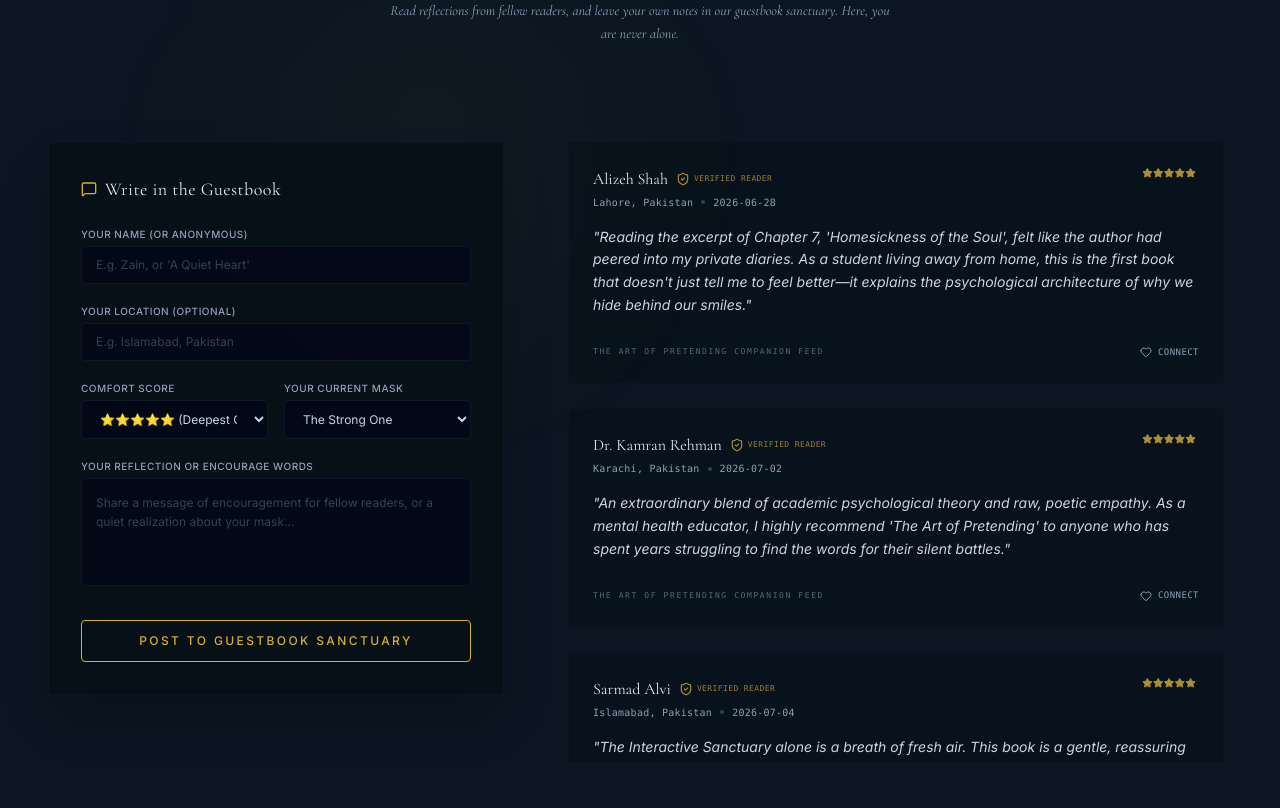
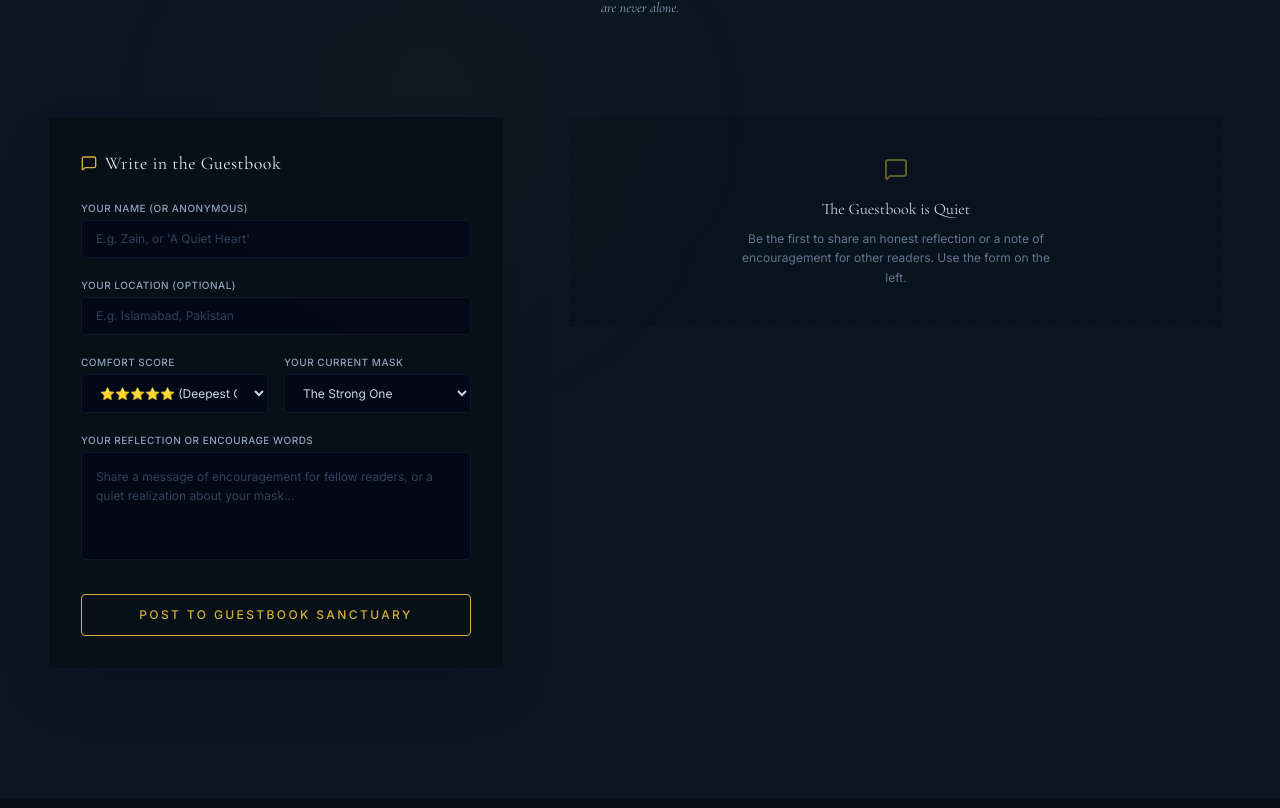
Before and after one commit to v2az1/Artofpretendingbyjs-, a React (Vite) app: page / in a window 1280 px wide. Shown: the part 7432-8240 px from the top of the page. Built offline with nearby package versions, Linux system fonts and the light colour scheme.

Commit message:
refactor: clean up initial data and refine metadata
- Reset INITIAL_REVIEWS to empty array
- Update SEO metadata and open graph titles
- Correct minor punctuation in content and comments

```diff
--- a/index.html
+++ b/index.html
@@ -3,7 +3,7 @@
   <head>
     <meta charset="UTF-8" />
     <meta name="viewport" content="width=device-width, initial-scale=1.0" />
-    <title>The Art of Pretending — Javeria Naseer | Official Book Sanctuary</title>
+    <title>The Art of Pretending by Javeria Naseer | Official Book Sanctuary</title>
 
     <!-- SEO Meta Tags -->
     <meta name="description" content="Discover 'The Art of Pretending' by Javeria Naseer. A profound literary and psychological guide exploring family systems, relationships, silent struggles, and the courage to unmask." />
@@ -20,7 +20,7 @@
     <link rel="preconnect" href="https://fonts.gstatic.com" crossorigin />
 
     <!-- Open Graph (OG) Cards -->
-    <meta property="og:title" content="The Art of Pretending — Javeria Naseer" />
+    <meta property="og:title" content="The Art of Pretending | Javeria Naseer" />
     <meta property="og:description" content="Official companion sanctuary for 'The Art of Pretending' by Javeria Naseer. Explore the psychological architecture of why we hide behind our smiles." />
     <meta property="og:url" content="https://javerianaseerliterary.com" />
     <meta property="og:type" content="book" />
@@ -30,7 +30,7 @@
 
     <!-- Twitter Cards -->
     <meta name="twitter:card" content="summary_large_image" />
-    <meta name="twitter:title" content="The Art of Pretending — Javeria Naseer" />
+    <meta name="twitter:title" content="The Art of Pretending | Javeria Naseer" />
     <meta name="twitter:description" content="Discover the official companion sanctuary of 'The Art of Pretending' by Javeria Naseer. Explore the path to emotional safety." />
     <meta name="twitter:image" content="https://javerianaseerliterary.com/src/assets/images/book_cover_real_1783097385467.jpg" />
 
--- a/src/components/AboutAuthor.tsx
+++ b/src/components/AboutAuthor.tsx
@@ -43,7 +43,7 @@ export default function AboutAuthor() {
 
           <div className="space-y-6 max-w-3xl text-slate-300 font-sans text-sm md:text-base leading-relaxed">
             <p>
-              Javeria Naseer is an emerging writer and a dedicated <strong className="text-[#d4af37]">BS Psychology student</strong> based in Pakistan. Her academic path offers her a unique lens into the intricate architectures of human emotion—specifically, the defensive masks we build to survive distress, social expectations, and personal trauma.
+              Javeria Naseer is an emerging writer and a dedicated <strong className="text-[#d4af37]">BS Psychology student</strong> based in Pakistan. Her academic path offers her a unique lens into the intricate architectures of human emotion: specifically, the defensive masks we build to survive distress, social expectations, and personal trauma.
             </p>
 
             <p>
@@ -52,7 +52,7 @@ export default function AboutAuthor() {
 
             <div className="relative py-6 my-4 border-y border-slate-900/80">
               <span className="font-serif text-lg md:text-xl italic text-slate-200 max-w-2xl block mx-auto leading-relaxed">
-                "I didn't write because I held all the answers. I wrote because my psychology studies taught me how to sit comfortably with the heavy questions. I wanted to build a quiet sanctuary in print—a place where people can slowly take off their public smiles and feel safe enough to fall apart, knowing they will be put back together with grace."
+                "I didn't write because I held all the answers. I wrote because my psychology studies taught me how to sit comfortably with the heavy questions. I wanted to build a quiet sanctuary in print, a place where people can slowly take off their public smiles and feel safe enough to fall apart, knowing they will be put back together with grace."
               </span>
             </div>
           </div>
--- a/src/components/Excerpt.tsx
+++ b/src/components/Excerpt.tsx
@@ -111,16 +111,16 @@ export default function Excerpt() {
                     >
                       <div className="space-y-6 pt-4 border-t border-slate-900/40 mt-6 text-slate-300 font-sans text-sm md:text-base leading-relaxed">
                         <p>
-                          That kind of stress had the decency not to rouse us at three in the morning. It was predictable. Containable. Almost courteous in its cruelty—a mercy I failed to recognize at the time.
+                          That kind of stress had the decency not to rouse us at three in the morning. It was predictable. Containable. Almost courteous in its cruelty, a mercy I failed to recognize at the time.
                         </p>
                         <p>
-                          I remember sitting in my hostel room one unremarkable night, not even during exam season, simply dwelling on all of it—on how uncomplicated things once were, back when the worst possible outcome had a syllabus and a due date. It felt peculiar to miss something I'd once resented. But I did. I sat there long enough that the thought stopped feeling trivial and started feeling undeniable.
+                          I remember sitting in my hostel room one unremarkable night, not even during exam season, simply dwelling on all of it, on how uncomplicated things once were, back when the worst possible outcome had a syllabus and a due date. It felt peculiar to miss something I'd once resented. But I did. I sat there long enough that the thought stopped feeling trivial and started feeling undeniable.
                         </p>
                         <p className="font-serif italic text-lg text-slate-200 py-2 border-l-2 border-[#d4af37]/30 pl-4 my-4">
                           What I didn't yet grasp was that life would eventually hand me questions with no answer key.
                         </p>
                         <p>
-                          Nobody warned us that growing up meant shouldering burdens that resisted measurement. Nobody warned us we'd one day long for the certainty of those old anxieties—not because those days were painless, but because the suffering came with instructions: Study harder. Try again. Await the results.
+                          Nobody warned us that growing up meant shouldering burdens that resisted measurement. Nobody warned us we'd one day long for the certainty of those old anxieties, not because those days were painless, but because the suffering came with instructions: Study harder. Try again. Await the results.
                         </p>
                         <p className="font-serif text-[#d4af37] font-medium tracking-wide">
                           Adult pain arrives with no instructions at all.
@@ -129,10 +129,10 @@ export default function Excerpt() {
                           There's another species of stress. The kind nobody prepares you for. It ignores timetables. It surfaces in the dead of night, presses against your chest, and amplifies every thought until it feels unbearably loud. It thrusts your deepest fears into your hands and demands you hold them, even when you're already depleted.
                         </p>
                         <p>
-                          It compels you to interrogate every silence, every message left unanswered, every conversation you never intended to replay. It trails you into a crowded room and still leaves you isolated. And gradually, without your noticing, it transforms honesty into performance—it teaches you to say "I'm fine" so convincingly that even you begin to believe the lie.
+                          It compels you to interrogate every silence, every message left unanswered, every conversation you never intended to replay. It trails you into a crowded room and still leaves you isolated. And gradually, without your noticing, it transforms honesty into performance, teaching you to say "I'm fine" so convincingly that even you begin to believe the lie.
                         </p>
                         <p>
-                          We assumed adulthood would mean liberation. Instead, it became clamor—deadlines, comparisons, heartbreak, and pressure, layered so densely that it grows difficult to discern where one ends and the next begins. Somewhere along the way, achievement stopped feeling like cause for celebration and started feeling like an obligation.
+                          We assumed adulthood would mean liberation. Instead, it became clamor: deadlines, comparisons, heartbreak, and pressure, layered so densely that it grows difficult to discern where one ends and the next begins. Somewhere along the way, achievement stopped feeling like cause for celebration and started feeling like an obligation.
                         </p>
                         <p>
                           We learned to quantify our worth in grades, followers, internships. To watch others flourish and wonder why we lagged behind. To bear impossible standards and mistake them for ambition.
@@ -141,10 +141,10 @@ export default function Excerpt() {
                           For countless students, the pressure takes root long before adulthood arrives. In the dread of disappointing parents who sacrificed everything. In the unease of choosing the right path, wondering whether years of effort lead anywhere meaningful at all. In watching peers appear certain of their futures while you remain uncertain of yours.
                         </p>
                         <p>
-                          And somewhere amid all this, we mastered the art of pretending. Pretending we have everything under control when we don't. Pretending we've moved past something that still lingers, unresolved. Pretending we aren't terrified of the future, or lonely, or adrift—all while performing the role of someone who knows precisely where they're headed.
+                          And somewhere amid all this, we mastered the art of pretending. Pretending we have everything under control when we don't. Pretending we've moved past something that still lingers, unresolved. Pretending we aren't terrified of the future, or lonely, or adrift, all while performing the role of someone who knows precisely where they're headed.
                         </p>
                         <p>
-                          Exams were never truly the point. The real burden is the relentless effort to feel sufficient in a world that keeps demanding more—from teachers, from parents, from ourselves.
+                          Exams were never truly the point. The real burden is the relentless effort to feel sufficient in a world that keeps demanding more: from teachers, from parents, and from ourselves.
                         </p>
                         <p>
                           Perhaps you're mourning a version of your life that never came to pass. Perhaps you're homesick, or simply exhausted from the constant performance of strength. If either rings true, you haven't failed. You're merely carrying something that never appears on a report card.
@@ -183,7 +183,7 @@ export default function Excerpt() {
                     “
                   </span>
                   <p className="font-serif text-lg md:text-2xl italic leading-relaxed text-slate-200 tracking-wide">
-                    Sometimes, we pretend so well, even we forget who we really are. If you're reading this, perhaps you've sensed it too—the urge to pretend...
+                    Sometimes, we pretend so well, even we forget who we really are. If you're reading this, perhaps you've sensed it too: the urge to pretend...
                   </p>
                   <footer className="mt-4 flex items-center space-x-2 justify-end">
                     <span className="w-4 h-[1px] bg-gold-500/40"></span>
@@ -196,7 +196,7 @@ export default function Excerpt() {
                 <div className="w-8 h-[1px] bg-slate-900 mx-auto my-8"></div>
 
                 <p className="font-sans text-sm md:text-base leading-relaxed text-slate-300">
-                  If you're reading this, perhaps you've sensed it too—the urge to pretend. The urge to smile while aching inside, to project assurance while drowning in doubt, and to behave as though everything is perfectly fine when, beneath the surface, it feels like anything but. It is a quiet struggle that countless people carry every day, often without grasping how deeply it shapes them.
+                  If you're reading this, perhaps you've sensed it too: the urge to pretend. The urge to smile while aching inside, to project assurance while drowning in doubt, and to behave as though everything is perfectly fine when, beneath the surface, it feels like anything but. It is a quiet struggle that countless people carry every day, often without grasping how deeply it shapes them.
                 </p>
 
                 <AnimatePresence>
@@ -252,7 +252,7 @@ export default function Excerpt() {
                           Yet real growth begins when we confront these disguises and question whether they still serve a purpose.
                         </p>
                         <p className="text-[#d4af37] font-serif italic text-center text-lg mt-8 pt-4 border-t border-slate-900/60">
-                          Because behind every elaborately constructed facade lives an authentic self awaiting recognition — one that requires no perfection, no ceaseless approval, no unending performance to be deemed worthy.
+                          Because behind every elaborately constructed facade lives an authentic self awaiting recognition, one that requires no perfection, no ceaseless approval, no unending performance to be deemed worthy.
                         </p>
                         <p>
                           Before we can cast off our disguises, we must first learn to spot them. And that begins with understanding the different forms they take and the hidden motives behind why we choose to wear them.
--- a/src/types.ts
+++ b/src/types.ts
@@ -40,35 +40,7 @@ export interface ReflectionResponse {
   actionableStep: string;
 }
 
-export const INITIAL_REVIEWS: Review[] = [
-  {
-    id: "seed-rev-1",
-    name: "Alizeh Shah",
-    location: "Lahore, Pakistan",
-    rating: 5,
-    text: "Reading the excerpt of Chapter 7, 'Homesickness of the Soul', felt like the author had peered into my private diaries. As a student living away from home, this is the first book that doesn't just tell me to feel better—it explains the psychological architecture of why we hide behind our smiles.",
-    date: "2026-06-28",
-    verified: true
-  },
-  {
-    id: "seed-rev-2",
-    name: "Dr. Kamran Rehman",
-    location: "Karachi, Pakistan",
-    rating: 5,
-    text: "An extraordinary blend of academic psychological theory and raw, poetic empathy. As a mental health educator, I highly recommend 'The Art of Pretending' to anyone who has spent years struggling to find the words for their silent battles.",
-    date: "2026-07-02",
-    verified: true
-  },
-  {
-    id: "seed-rev-3",
-    name: "Sarmad Alvi",
-    location: "Islamabad, Pakistan",
-    rating: 5,
-    text: "The Interactive Sanctuary alone is a breath of fresh air. This book is a gentle, reassuring guide reminding us that being hyper-independent isn't a badge of strength—it's just armor we are allowed to take off when we feel safe.",
-    date: "2026-07-04",
-    verified: true
-  }
-];
+export const INITIAL_REVIEWS: Review[] = [];
 
 export const SUGGESTED_MASKS = [
   {
```
Also changed, not shown: src/components/Hero.tsx (+4 -4 lines).
